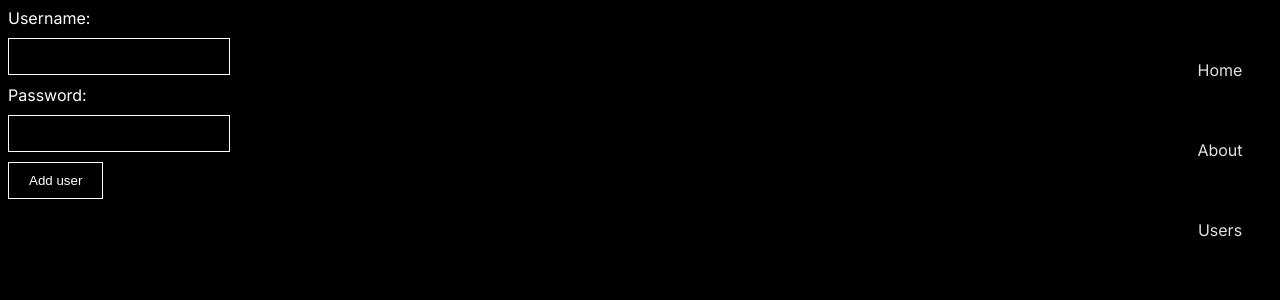
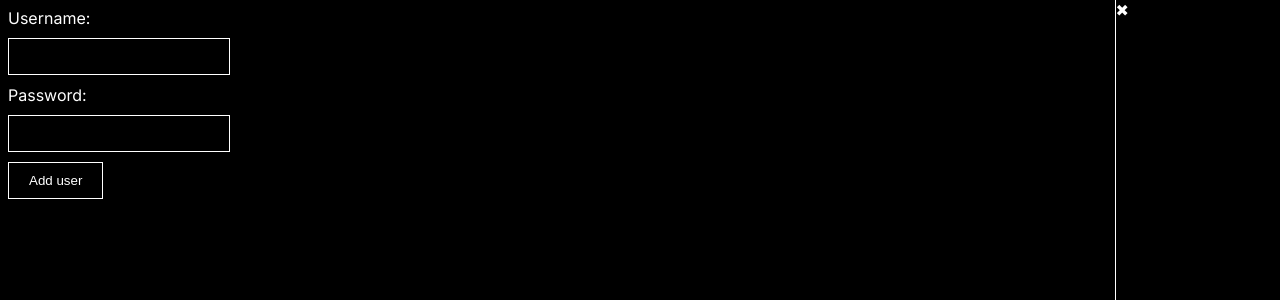
Before and after one commit to olegKrainyk/oleych.com, a Next.js app: page /users/addUser in a window 1280 px wide. Shown: the top 300 px of the page. Built offline with nearby package versions, Linux system fonts and the light colour scheme.

Commit message:
navigatio v 0.1

```diff
--- a/components/Navigation/Navigation.tsx
+++ b/components/Navigation/Navigation.tsx
@@ -3,21 +3,48 @@
 import React from "react"
 import Link from "next/link"
 import style from "./style.module.css"
+import { motion } from "framer-motion"
 
 export default function Navigation() {
+
+    const [isOpen, setIsOpen] = React.useState(false)
+
+    const variants = {
+        active: {
+            x: '0',
+            transition: {
+                duration: 0.2,
+                ease: "easeInOut",
+            },
+        },
+        closed: {
+            x: "100%",
+            transition: {
+                duration: 0.2,
+                ease: "easeInOut",
+            },
+        },
+    }
+
   return (
-    <div className={style.wrapper}>
+    <div className={style.wrapperbig}>
+        <div onClick={() => setIsOpen(!isOpen)} className={style.btn}>
+                &#10006;
+        </div>
+        <motion.div animate={isOpen ? 'active' : 'closed'} initial={false} variants={variants} className={style.wrapper}>
+
             <nav className={style.navigation}>
                 <Link href="/" className={style.link}>
                     Home
                 </Link>
-            <Link href="/about" className={style.link}>
-                About
-            </Link>
                 <Link href="/users" className={style.link}>
                     Users
                 </Link>
+                <Link href="/users/addUser" className={style.link}>
+                    Add User
+                </Link>
             </nav>
+        </motion.div>
     </div>
   );
 }
--- a/components/Navigation/style.module.css
+++ b/components/Navigation/style.module.css
@@ -1,24 +1,40 @@
-.wrapper {
+.wrapperbig {
     height: 100dvh;
     position: fixed;
     top: 0;
     right: 0;
     z-index: 100;
-    /* width: 100vw; */
+    width: auto;
+    transition: transform 0.3s ease-in-out;
+    background-color: black;
+    border-left: 1px solid white;
+    display: flex;
+}
+
+.wrapper {
+    height: 100%;
+    position: relative;
+    top: 0;
+    right: 0;
+    z-index: 100;
     width: 150px;
     transition: transform 0.3s ease-in-out;
     background-color: black;
-    clip-path: polygon(100% 0, 0% 0, 100% 100%);
+    border-left: 1px solid white;
 }
 
 .navigation {
-    height: 30dvh;
+    height: 20dvh;
     display: flex;
     flex-direction: column;
-    justify-content: space-around;
     align-items: center;
-    margin-left: 30px;
     margin-top: 30px;
+}
+
+.btn {
+    position: relative;
+    cursor: pointer;
+    z-index: 101;
 }
 
 .link {
@@ -29,4 +45,5 @@
     width: 100%;
     padding: 20px;
     text-align: center;
+    cursor: pointer;
 }
```
Lines whose indentation alone changed are shown as unchanged.
